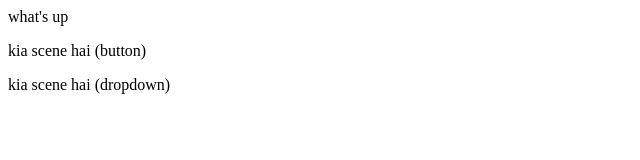
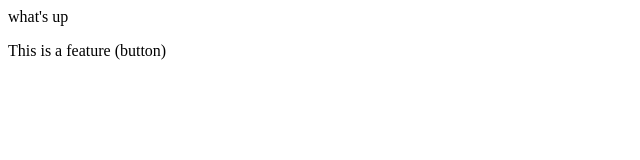
Before and after one commit to shahbaz193/localRepo, a plain HTML site: page index.html in a window 1280 px wide. Shown: the whole page, without its empty margins (0-640 px from the left). Drawn offline with Linux system fonts and the light colour scheme.

Commit message:
update button

```diff
--- a/index.html
+++ b/index.html
@@ -1,3 +1,2 @@
 <p>what's up</p>
-<p>kia scene hai (button)</p>
-<p>kia scene hai (dropdown)</p>
+<p>This is a feature (button)</p>
```
